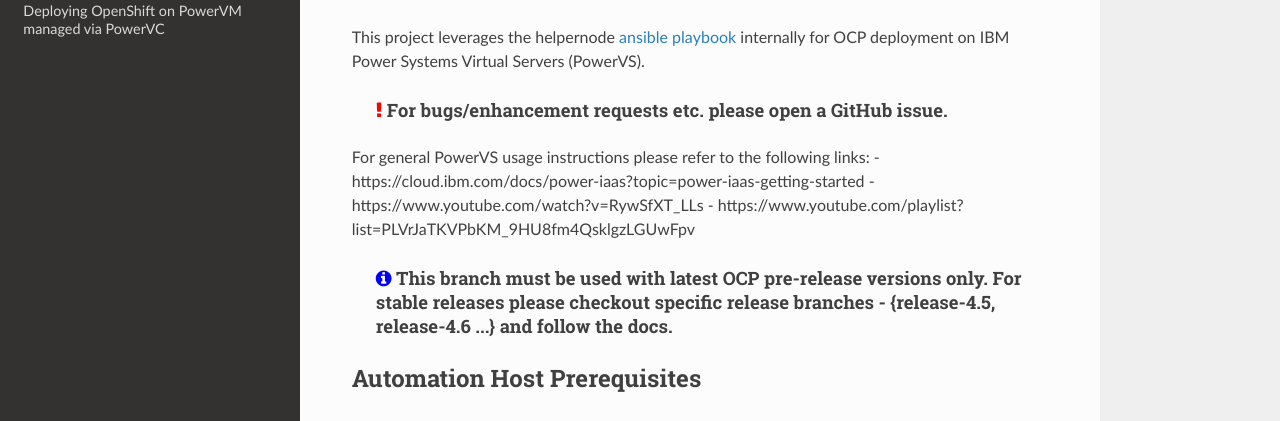
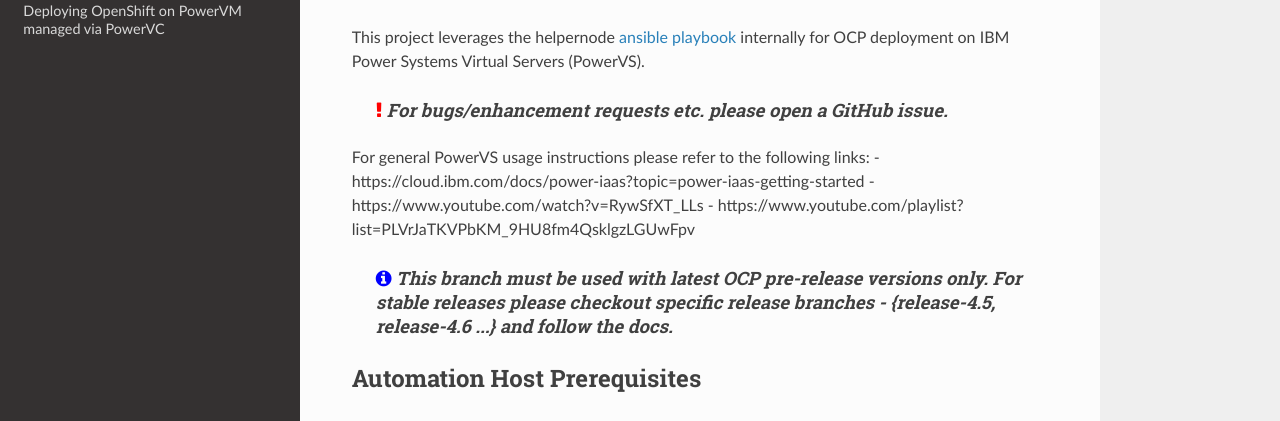
Before and after one commit to AaruniAggarwal/OCP-mkdocs, an MkDocs documentation site: the page built from docs/powervs.md, in a window 1280 px wide. Shown: the part 401-822 px from the top of the page. Built offline with MkDocs 1.6.1, drawn with Linux system fonts in a browser that asks for light colours; nearby versions of some CDN libraries.

Commit message:
formatting

```diff
--- a/docs/powervs.md
+++ b/docs/powervs.md
@@ -14,14 +14,14 @@
 
 This project leverages the helpernode [ansible playbook](https://github.com/RedHatOfficial/ocp4-helpernode) internally for OCP deployment on IBM Power Systems Virtual Servers (PowerVS).
 
-> #### <i class="fa fa-exclamation" style="color:red;"></i> For bugs/enhancement requests etc. please open a GitHub issue.
+> #### <i class="fa fa-exclamation" style="color:red;"></i> *For bugs/enhancement requests etc. please open a GitHub issue.*
 
 For general PowerVS usage instructions please refer to the following links:
 - https://cloud.ibm.com/docs/power-iaas?topic=power-iaas-getting-started
 - https://www.youtube.com/watch?v=RywSfXT_LLs
 - https://www.youtube.com/playlist?list=PLVrJaTKVPbKM_9HU8fm4QsklgzLGUwFpv
 
-> #### <i class="fa fa-info-circle" style="color:blue;"></i> This branch must be used with latest OCP pre-release versions only. For stable releases please checkout specific release branches - {release-4.5, release-4.6 ...} and follow the docs.
+> #### <i class="fa fa-info-circle" style="color:blue;"></i> *This branch must be used with latest OCP pre-release versions only. For stable releases please checkout specific release branches - {release-4.5, release-4.6 ...} and follow the docs.*
 
 
 ## Automation Host Prerequisites
```
